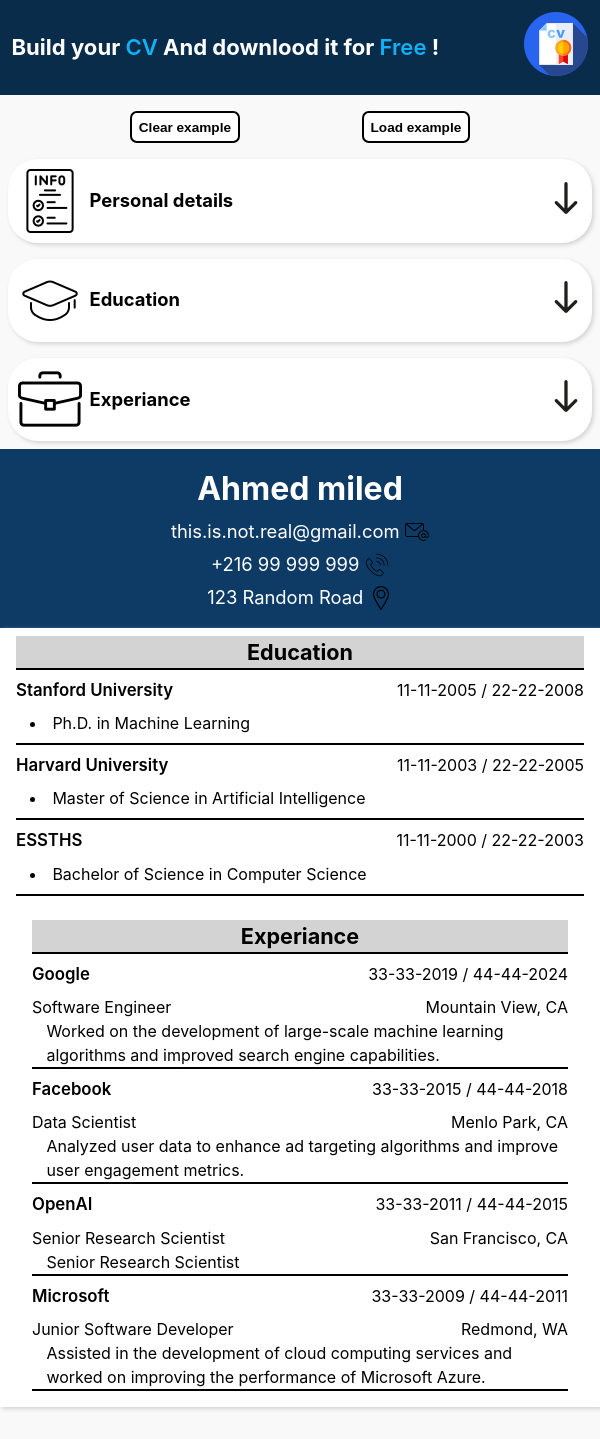
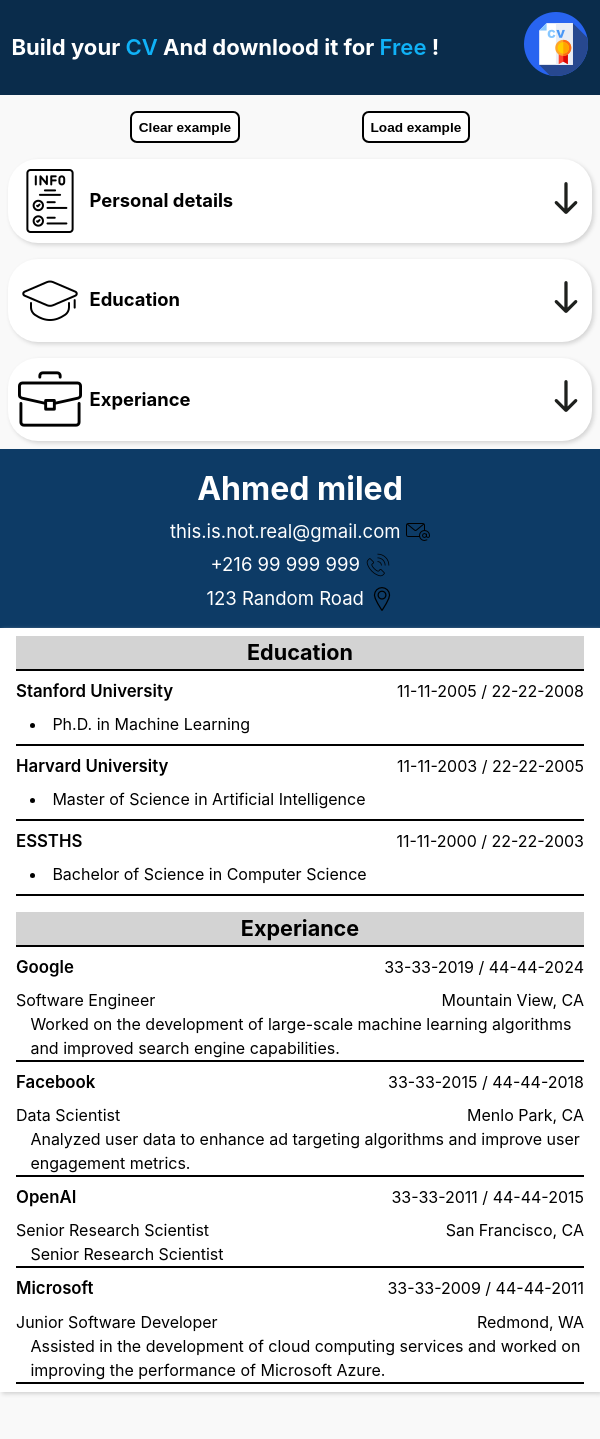
Before and after one commit to Vole-de-Mort/CV-App, a React (Vite) app: page / in a window 600 px wide. Built offline with nearby package versions, Linux system fonts and the light colour scheme.

Commit message:
update style.css

```diff
--- a/src/styles/index.css
+++ b/src/styles/index.css
@@ -5,10 +5,6 @@
   font-weight: 400;
 
   color-scheme: light dark;
-  /*
-  color: rgba(255, 255, 255, 0.87);
-  background-color: #242424;
-  */
   color: black;
   background-color: rgb(249, 249, 249);
 
@@ -41,7 +37,7 @@
   .main{
     padding-right: 0em;
   }
-  .educationInfo, experianceInfo {
+  .educationInfo, .experianceInfo {
     padding: .5em 1em;
   }
   .bold{
@@ -74,7 +70,7 @@
   .personalData {
     flex-direction: column;
     align-items: center;
-    font-size: 1.15em;
+    font-size: 1.16em;
   }
   .fullName{
     font-size: 2em;
```
